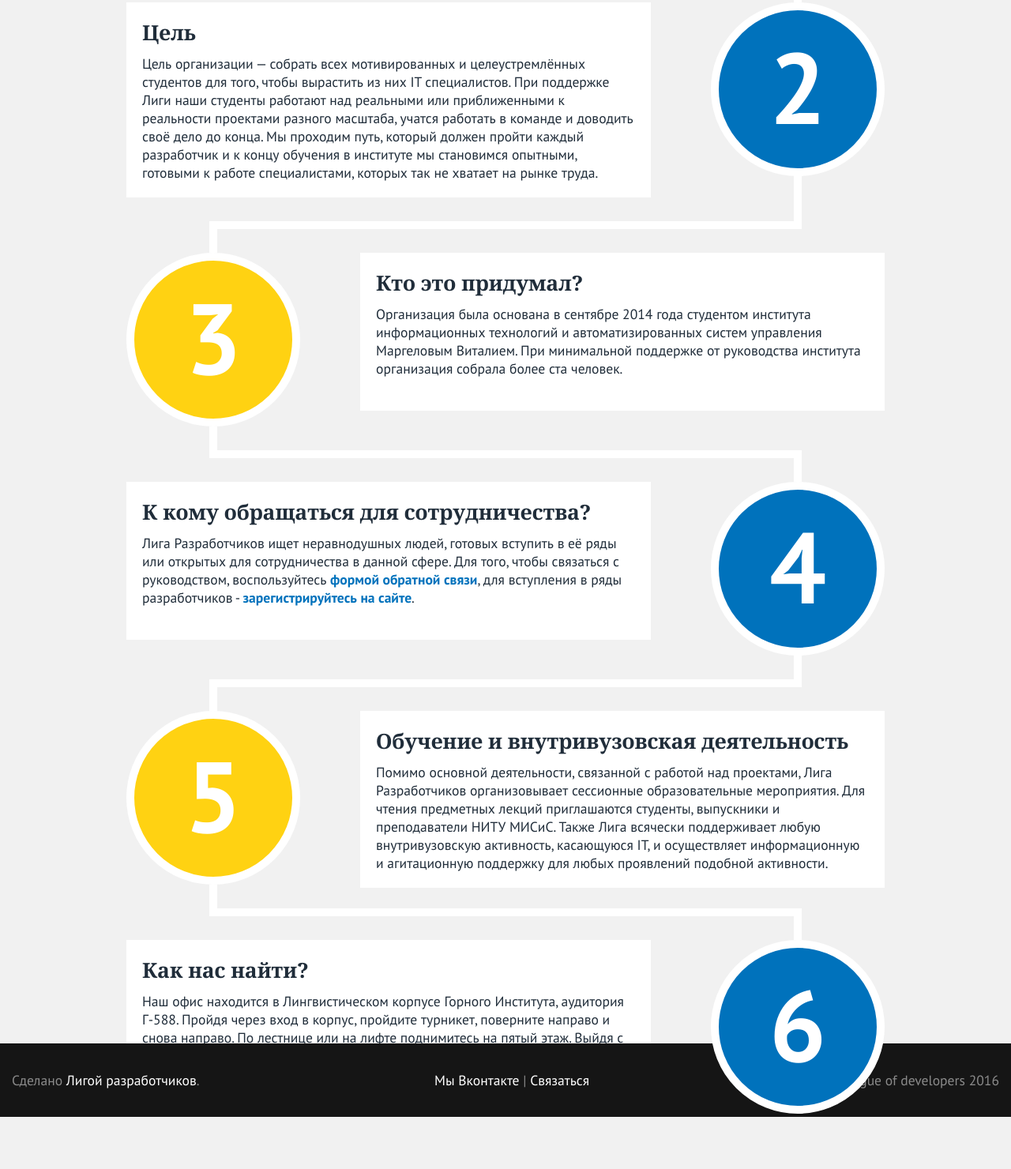
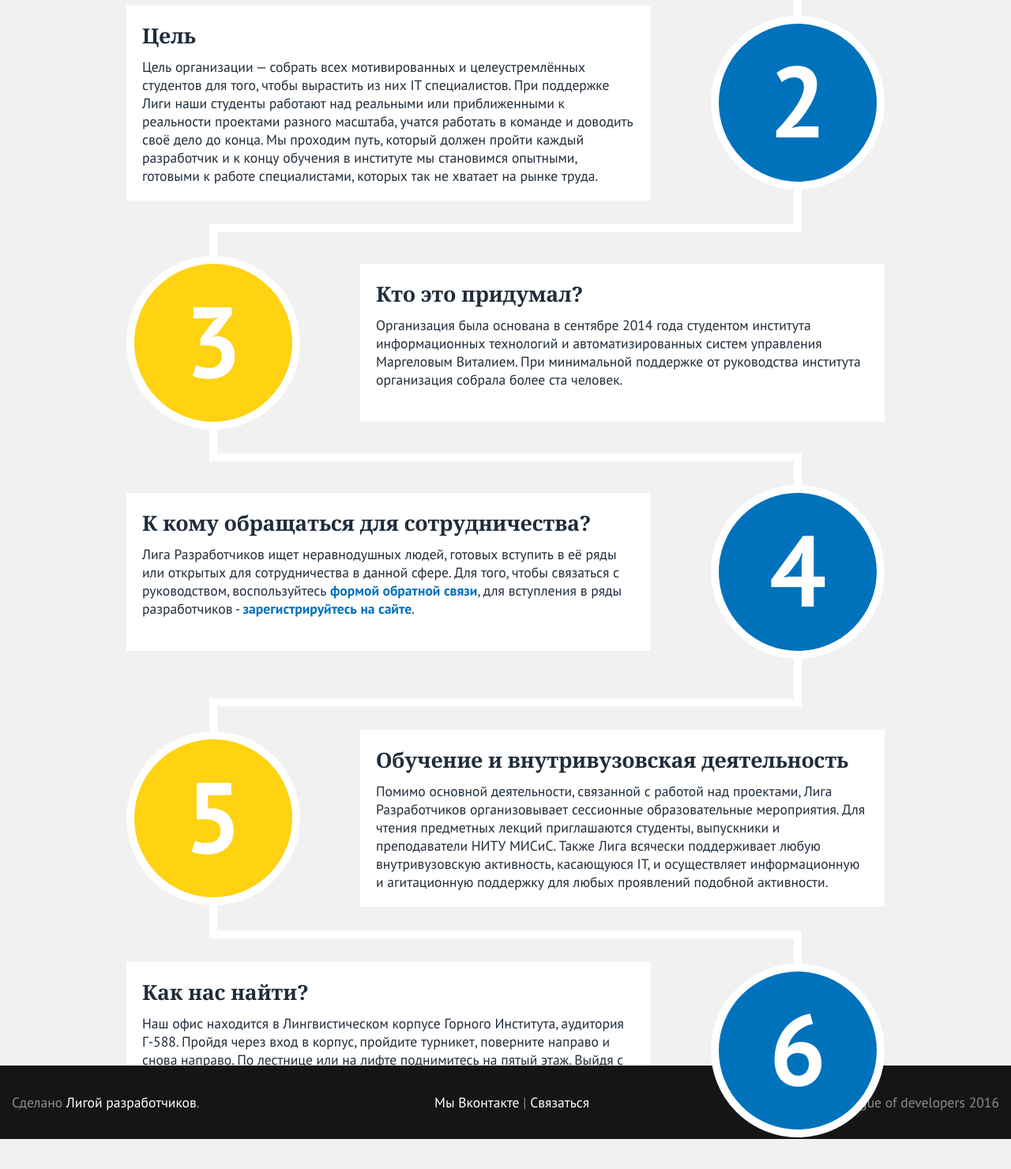
Before and after one commit to LeagueOfDevelopers/LodFrontend, a plain HTML site: page about.html in a window 1280 px wide. Shown: the part 870-2350 px from the top of the page at 79% size. Drawn offline with nearby package versions, Linux system fonts and the light colour scheme; a web font is replaced by a local one.

Commit message:
Исправлено вертикальное выравнивание кружков. Линии, соеднияющие круги, тепеть подходят для текста любого размера.

```diff
--- a/about.html
+++ b/about.html
@@ -40,8 +40,10 @@
     <div class="about-wrap-content">
         <div class="about-content">
             <div class="about-points">
-                <div class="about-numbers left-number"><span>1</span></div>
-                <div class="about-text right-text">
+                <div class="warp">
+                    <div class="about-numbers left-number"><span>1</span></div>
+                </div>
+                <div class="about-text first-text">
                     <p class="heading">О нас</p>
 
                     <p class="text">
@@ -52,12 +54,11 @@
                     </p>
                 </div>
             </div>
-            <div class="lines ">
+            <div class="lines">
                 <div class="line-1-2 block-1"></div>
                 <div class="line-1-2 block-2"></div>
             </div>
             <div class="about-points">
-                <div class="about-numbers right-number"><span>2</span></div>
                 <div class="about-text left-text">
                     <p class="heading">Цель</p>
 
@@ -70,6 +71,7 @@
                         к работе специалистами, которых так не хватает на рынке труда.
                     </p>
                 </div>
+                <div class="about-numbers right-number"><span>2</span></div>
             </div>
             <div class="lines">
                 <div class="line-2-3 block-1"></div>
@@ -92,7 +94,6 @@
                 <div class="line-3-4 block-2"></div>
             </div>
             <div class="about-points">
-                <div class="about-numbers right-number"><span>4</span></div>
                 <div class="about-text left-text">
                     <p class="heading">К кому обращаться для сотрудничества?</p>
 
@@ -105,6 +106,7 @@
                         <a href="signup.html">зарегистрируйтесь на сайте</a>.
                     </p>
                 </div>
+                <div class="about-numbers right-number"><span>4</span></div>
             </div>
             <div class="lines">
                 <div class="line-4-5 block-1"></div>
@@ -129,8 +131,7 @@
                 <div class="line-1-2 block-2"></div>
             </div>
             <div class="about-points">
-                <div class="about-numbers right-number"><span>6</span></div>
-                <div class="about-text left-text">
+                <div class="about-text last-text">
                     <p class="heading">Как нас найти?</p>
 
                     <p class="text">
@@ -141,6 +142,7 @@
                         с номером Г-588. Вы на месте!
                     </p>
                 </div>
+                <div class="about-numbers right-number"><span>6</span></div>
             </div>
             <div class="about-yandex-map">
                 <script type="text/javascript" charset="utf-8"
--- a/styles/style.css
+++ b/styles/style.css
@@ -788,7 +788,6 @@ footer {
         border-color: #2980b9;
     }
 
-    /*<<<<<<< HEAD*/
     /*about*/
     /*about*/
 --> /*heading*/
@@ -818,16 +817,16 @@ footer {
     }
 
     .about-points {
+        display: flex;
+        position: relative;
+        justify-content: space-between;
+        align-items: center;
         margin: 0 2%;
-    }
-
-    .right-number, .right-text {
-        float: right;
     }
 
     .about-numbers {
         display: inline-block;
-        margin-bottom: 0;
+        margin: 0;
         width: 200px;
         height: 200px;
         font-size: 127px;
@@ -838,6 +837,50 @@ footer {
         padding: 20px;
         max-width: 65%;
         min-height: 160px;
+    }
+
+    .right-text::before {
+        content: '';
+        display: block;
+        position: absolute;
+        height: 100%;
+        width: 10px;
+        top: 0;
+        left: 105px;
+        background-color: white;
+    }
+
+    .first-text::before {
+        content: '';
+        display: block;
+        position: absolute;
+        height: 50%;
+        width: 10px;
+        top: 50%;
+        left: 105px;
+        background-color: white;
+    }
+
+    .left-text::after{
+        content: '';
+        display: block;
+        position: absolute;
+        height: 100%;
+        width: 10px;
+        top: 0;
+        right: 105px;
+        background-color: white;
+    }
+
+    .last-text::before {
+        content: '';
+        display: block;
+        position: absolute;
+        height: 50%;
+        width: 10px;
+        top: 0;
+        right: 105px;
+        background-color: white;
     }
 
     .about-text .heading {
```
